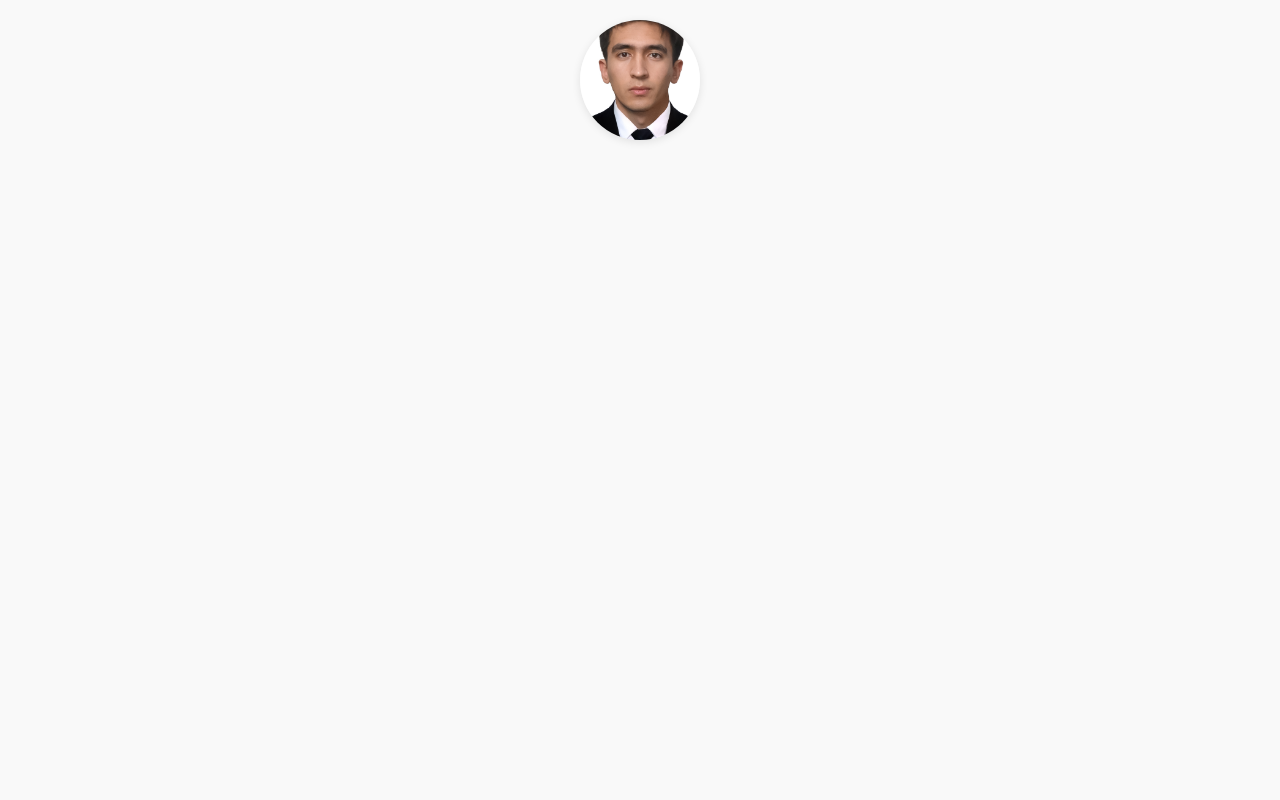
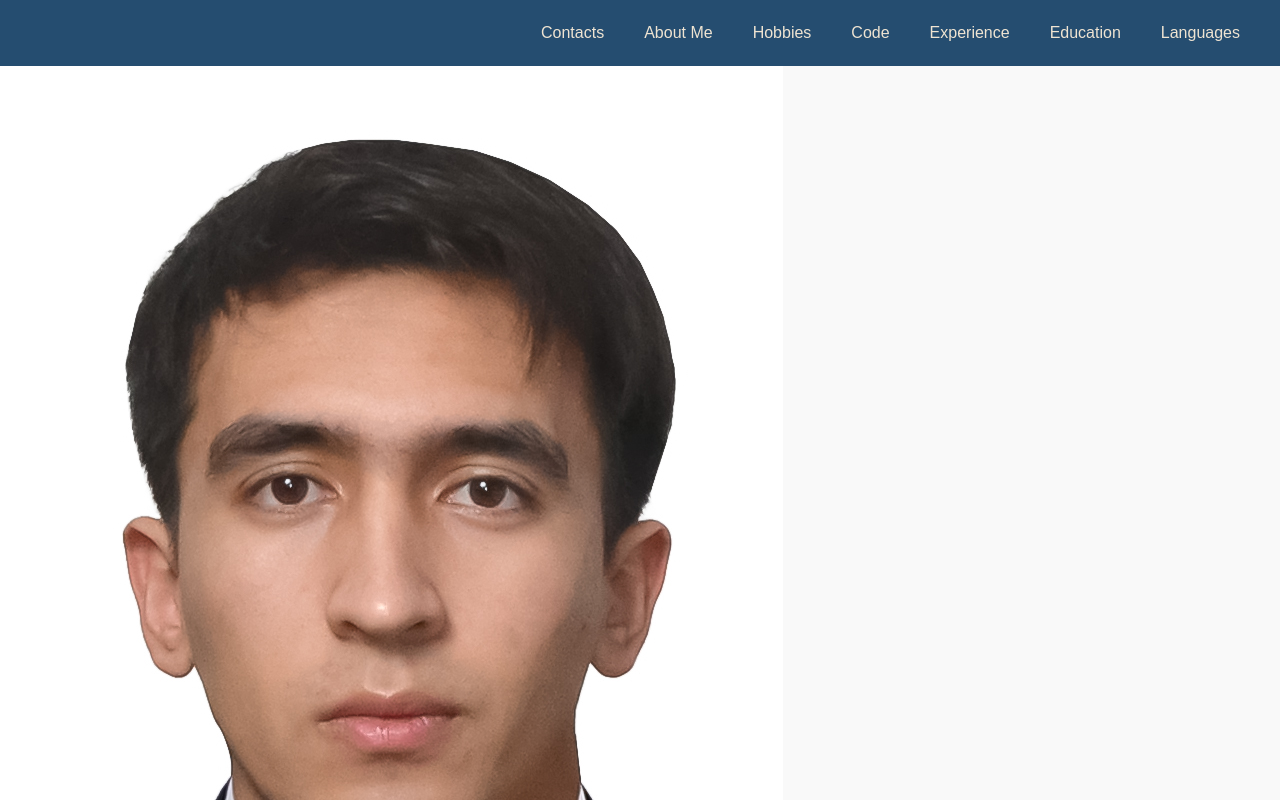
Before and after one commit to mxmthe/rsschool-cv, a plain HTML site: page index.html in a window 1280 px wide. Shown: the top 800 px of the page. Drawn offline with Linux system fonts and the light colour scheme.

Commit message:
feat:add a profile photo to html file

```diff
--- a/index.html
+++ b/index.html
@@ -7,8 +7,28 @@
   <title>CV</title>
 </head>
 <body>
-  <div class="resume">
-    <img src="my-photo.jpg" alt="My photo" class="profile-photo">
+  <header class="header">
+    <div class="header-item">Contacts</div>
+    <div class="header-item">About Me</div>
+    <div class="header-item">Hobbies</div>
+    <div class="header-item">Code</div>
+    <div class="header-item">Experience</div>
+    <div class="header-item">Education</div>
+    <div class="header-item">Languages</div>
+  </header>
+  <nav class="photo">
+    <img src="my-photo.jpg" alt="my photo" />
+  </nav>
+  <div>
+
   </div>
+  <div>
+
+  </div>
+  <div>
+
+  </div>
+
 </body>
+
 </html>
--- a/style.css
+++ b/style.css
@@ -10,45 +10,20 @@ body {
   background-color: #f9f9f9;
   color: #333;
   line-height: 1.6;
+}
+
+.header {
+  display: flex;
+  justify-content: flex-end;
+  background-color: #254D70;
   padding: 20px;
 }
-
-h1, h2, h3 {
-  margin-bottom: 15px;
-  color: #222;
+.header-item {
+  margin: 0px 20px;
+  color: #EFE4D2
 }
 
-a {
-  color: #007bff;
-  text-decoration: none;
-}
-a:hover {
-  text-decoration: underline;
-}
-
-button {
-  background-color: #007bff;
-  color: white;
-  padding: 10px 16px;
-  border: none;
-  border-radius: 4px;
+.header-item:hover {
+  color: #fff;
   cursor: pointer;
 }
-button:hover {
-  background-color: #0056b3;
-}
-.container {
-  max-width: 960px;
-  margin: 0 auto;
-}
-.profile-photo {
-  width: 120px;
-  height: 120px;
-  border-radius: 50%;
-  object-fit: cover;
-  margin-bottom: 20px;
-  display: block;
-  margin-left: auto;
-  margin-right: auto;
-  box-shadow: 0 2px 8px rgba(0,0,0,0.1);
-}
```
